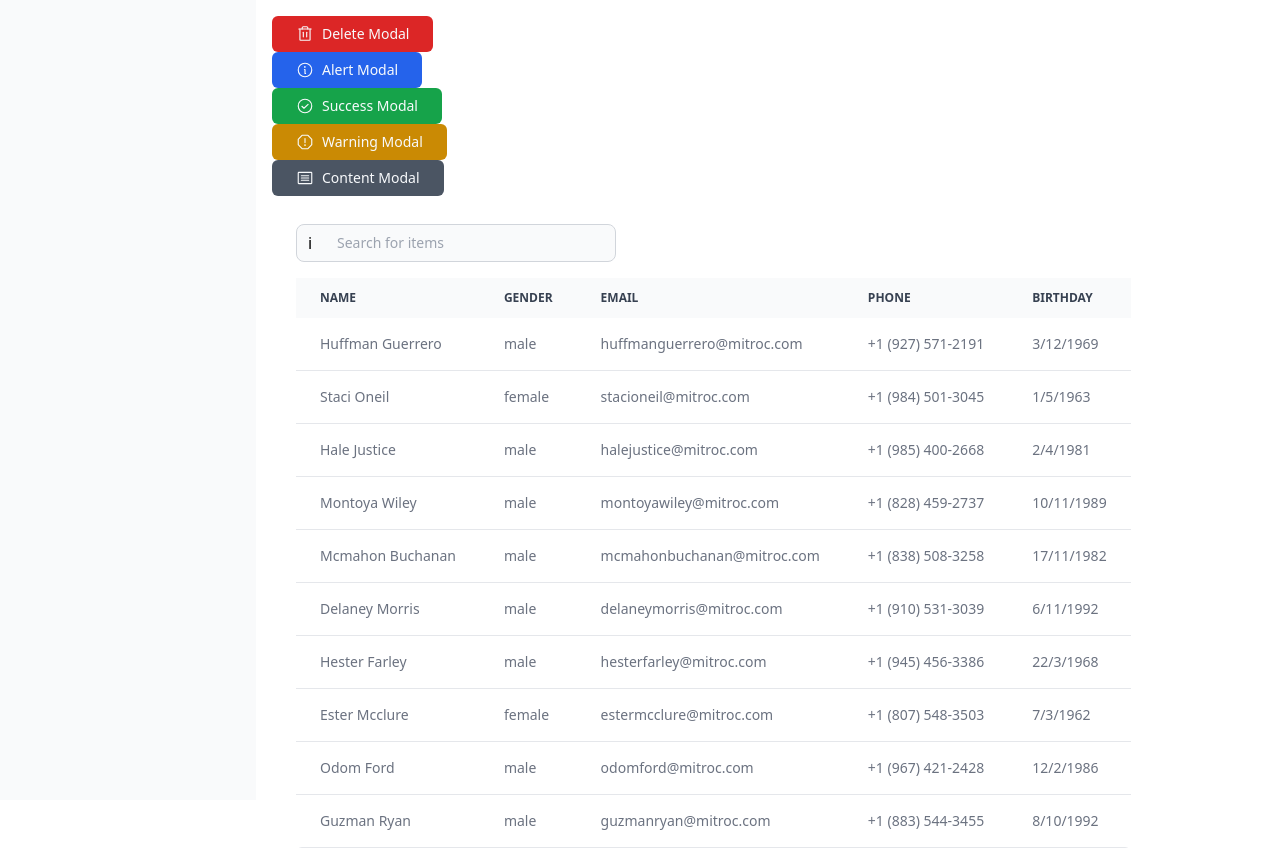
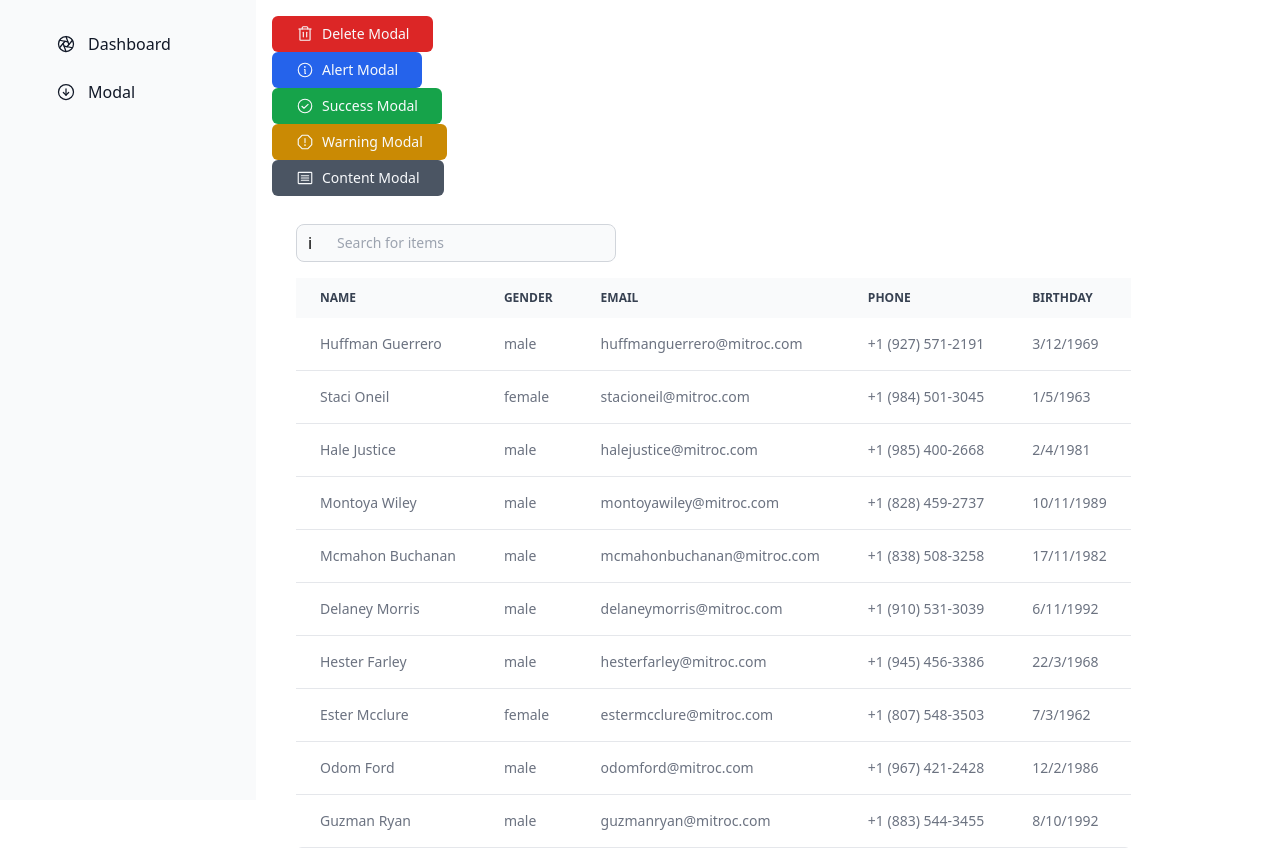
Before and after one commit to LucasSantus/vite-react-tailwindcss-components, a React (Vite) app: page / in a window 1280 px wide. Shown: the top 868 px of the page. Built offline with nearby package versions, Linux system fonts and the light colour scheme.

Commit message:
:pushpin: adapt file for new changes src/routes/paths.tsx

```diff
--- a/src/routes/paths.tsx
+++ b/src/routes/paths.tsx
@@ -1,8 +1,15 @@
+import { Aperture, ArrowCircleDown } from "phosphor-react";
+import { ReactNode } from "react";
 import { Dashboard } from "../pages/Dashboard";
+import { PageModal } from "../pages/Modal";
 import { NotFound } from "../pages/NotFound";
 
 interface IRoutesType {
   id: number;
+  title?: string;
+  icon?: JSX.Element;
+  subItem?: IRoutesType[];
+  notification?: ReactNode;
   path: string;
   element: JSX.Element;
 }
@@ -15,7 +22,16 @@ export const routes: IRoutesType[] = [
   },
   {
     id: 2,
+    title: "Dashboard",
+    icon: <Aperture size={20} />,
     path: "/",
     element: <Dashboard />,
   },
+  {
+    id: 3,
+    title: "Modal",
+    icon: <ArrowCircleDown size={20} />,
+    path: "/modal",
+    element: <PageModal />,
+  },
 ];
```
